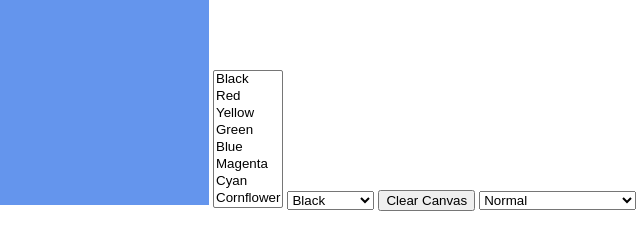
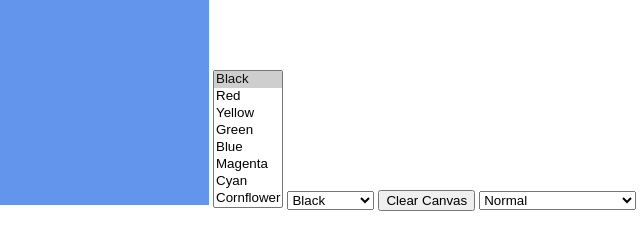
Before and after one commit to nyios/computer_graphics_project, a plain HTML site: page index.html in a window 1280 px wide. Shown: the part 315-564 px from the top of the page, 311-951 px from the left. Drawn offline with Linux system fonts and the light colour scheme.

Commit message:
added default value

```diff
--- a/index.html
+++ b/index.html
@@ -77,7 +77,7 @@
     <canvas id="c" height="512" width="512"></canvas>
 
     <select id="colorMenu" , size="8">
-        <option value="0">Black</option>
+        <option selected value="0">Black</option>
         <option value="1">Red</option>
         <option value="2">Yellow</option>
         <option value="3">Green</option>
--- a/script.js
+++ b/script.js
@@ -168,6 +168,7 @@ window.onload = () => {
 
     canvas.addEventListener("click", (e) => {
         let color = colors[colorMenu.value]
+        console.log(color)
 
         let rec = e.target.getBoundingClientRect()
 
```
